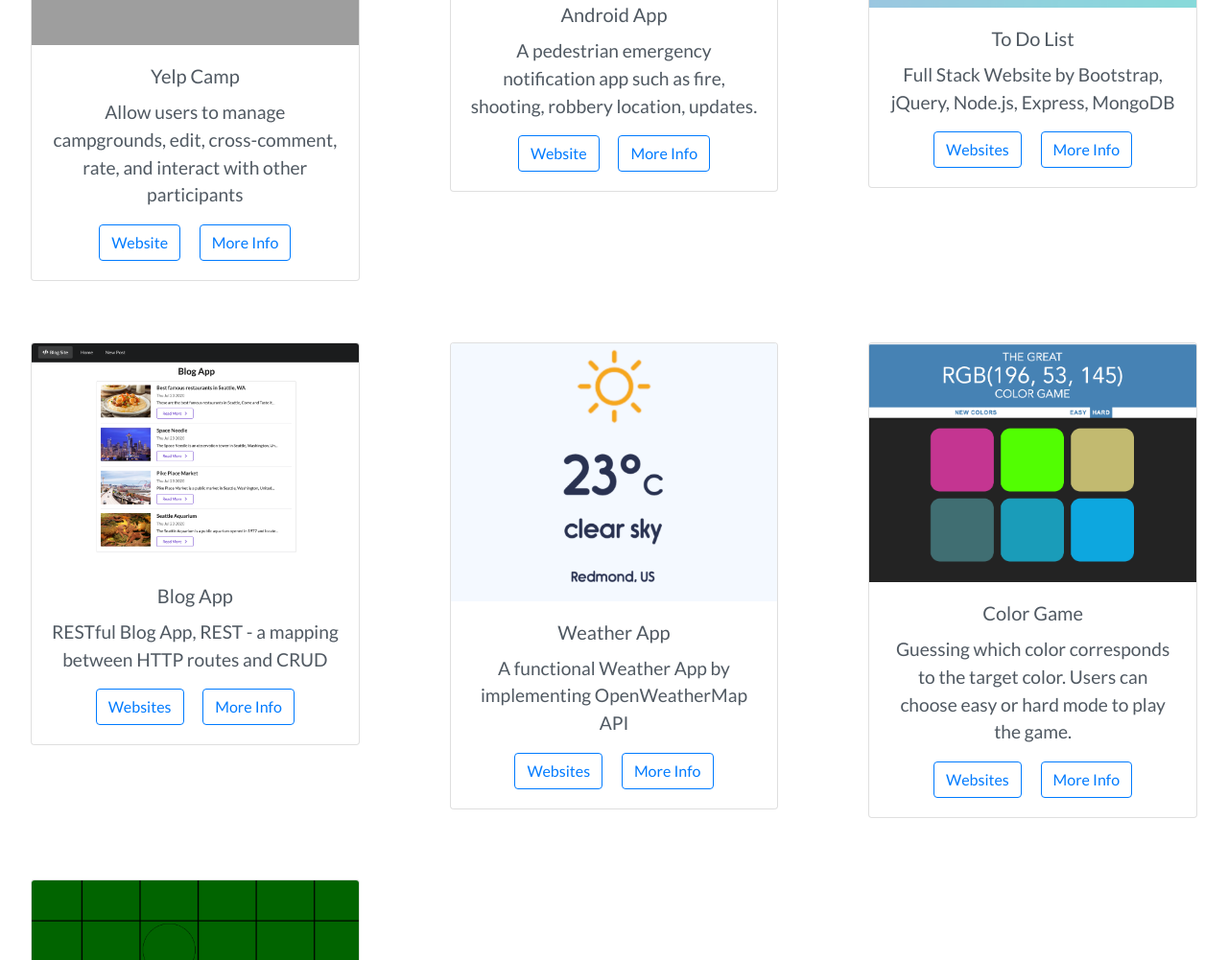
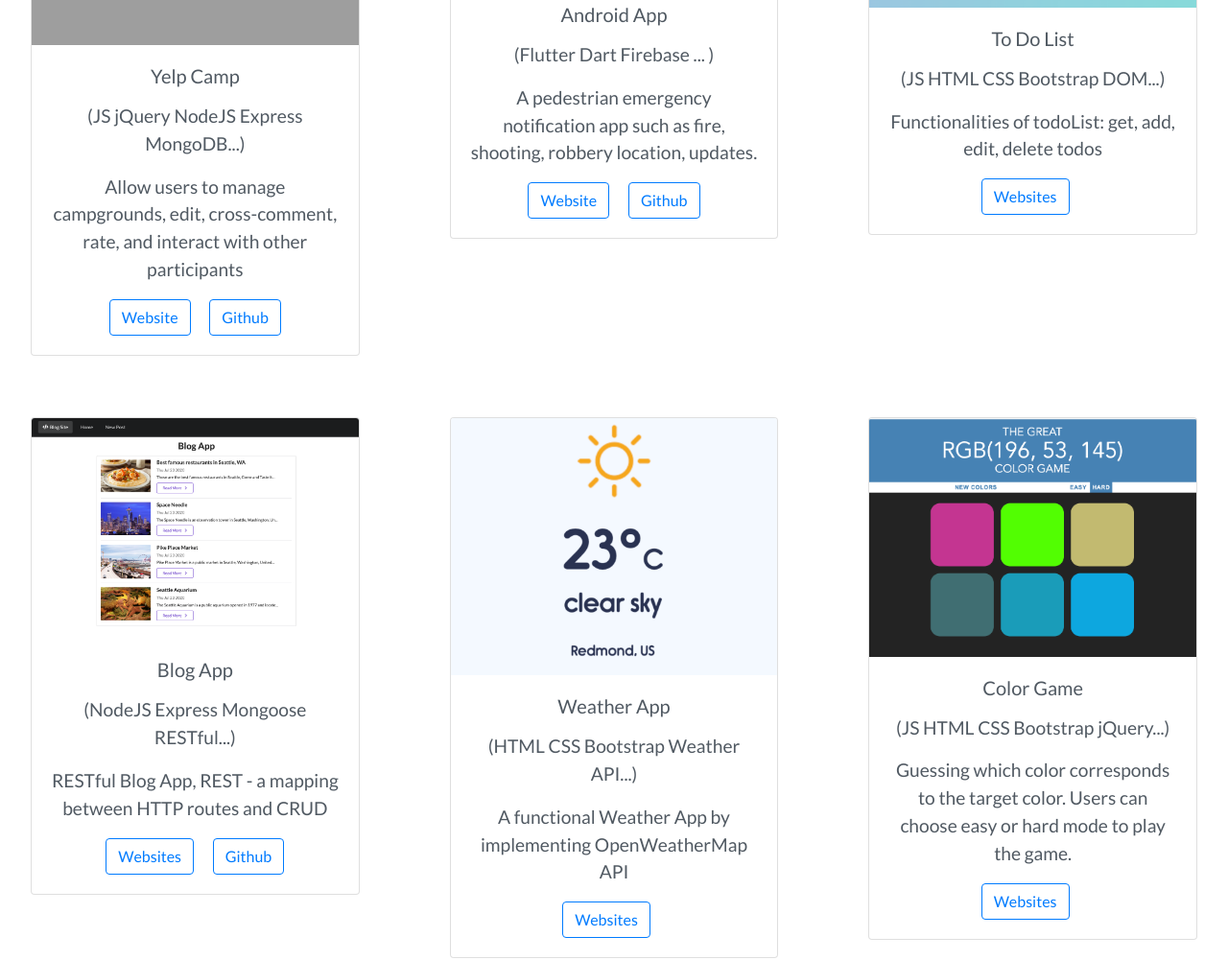
Before and after one commit to jingjingliao/Web_Development, a website: page index.html in a window 1280 px wide. Shown: the part 2868-3869 px from the top of the page at 96% size. Drawn offline with nearby package versions, Linux system fonts and the light colour scheme; grey boxes are pictures that could not be loaded.

Commit message:
update projects sections

```diff
--- a/index.html
+++ b/index.html
@@ -311,6 +311,7 @@
             <div class="card-body">
               <h5 class="card-title">Yelp Camp</h5>
               <p class="card-text">
+                <p>(JS jQuery NodeJS Express MongoDB...)</p>
                 Allow users to manage campgrounds, edit, cross-comment, rate,
                 and interact with other participants
               </p>
@@ -319,7 +320,7 @@
                 class="btn btn-outline-primary mr-3"
                 >Website</a
               >
-              <a href="#" class="btn btn-outline-primary">More Info</a>
+              <a href="https://github.com/jingjingliao/YelpCamp" class="btn btn-outline-primary">Github</a>
             </div>
           </div>
         </div>
@@ -330,6 +331,7 @@
             <div class="card-body">
               <h5 class="card-title">Android App</h5>
               <p class="card-text">
+                <p>(Flutter Dart Firebase ... )</p>
                 A pedestrian emergency notification app such as fire, shooting,
                 robbery location, updates.
               </p>
@@ -338,7 +340,11 @@
                 class="btn btn-outline-primary mr-3"
                 >Website</a
               >
-              <a href="#" class="btn btn-outline-primary">More Info</a>
+              <a
+                href="https://github.com/bryanpei/safepath"
+                class="btn btn-outline-primary"
+                >Github</a
+              >
             </div>
           </div>
         </div>
@@ -349,15 +355,15 @@
             <div class="card-body">
               <h5 class="card-title">To Do List</h5>
               <p class="card-text">
-                Full Stack Website by Bootstrap, jQuery, Node.js, Express,
-                MongoDB
+                <p>(JS HTML CSS Bootstrap DOM...)</p>
+                Functionalities of todoList: get, add, edit, delete todos
               </p>
               <a
                 href="Todo_list/todoList.html"
                 class="btn btn-outline-primary mr-3"
                 >Websites</a
               >
-              <a href="#" class="btn btn-outline-primary">More Info</a>
+
             </div>
           </div>
         </div>
@@ -370,10 +376,11 @@
             <div class="card-body">
               <h5 class="card-title">Blog App</h5>
               <p class="card-text">
+                <p>(NodeJS Express Mongoose RESTful...)</p>
                 RESTful Blog App, REST - a mapping between HTTP routes and CRUD
               </p>
               <a href="#" class="btn btn-outline-primary mr-3">Websites</a>
-              <a href="#" class="btn btn-outline-primary">More Info</a>
+              <a href="https://github.com/jingjingliao/BlogApp" class="btn btn-outline-primary">Github</a>
             </div>
           </div>
         </div>
@@ -384,6 +391,7 @@
             <div class="card-body">
               <h5 class="card-title">Weather App</h5>
               <p class="card-text">
+                <p>(HTML CSS Bootstrap Weather API...)</p>
                 A functional Weather App by implementing OpenWeatherMap API
               </p>
               <a
@@ -391,7 +399,7 @@
                 class="btn btn-outline-primary mr-3"
                 >Websites</a
               >
-              <a href="#" class="btn btn-outline-primary">More Info</a>
+
             </div>
           </div>
         </div>
@@ -402,6 +410,7 @@
             <div class="card-body">
               <h5 class="card-title">Color Game</h5>
               <p class="card-text">
+                <p>(JS HTML CSS Bootstrap jQuery...)</p>
                 Guessing which color corresponds to the target color. Users can
                 choose easy or hard mode to play the game.
               </p>
@@ -410,7 +419,7 @@
                 class="btn btn-outline-primary mr-3"
                 >Websites</a
               >
-              <a href="#" class="btn btn-outline-primary">More Info</a>
+
             </div>
           </div>
         </div>
@@ -423,11 +432,12 @@
             <div class="card-body">
               <h5 class="card-title">Othello Game</h5>
               <p class="card-text">
+                <P>Python Processing Algorithm</P>
                 A simple AI player that always makes the best move (but does not
                 plan ahead), and a simple score tracking system (a text file
                 that keeps the high score at the top).
               </p>
-              <a href="#" class="btn btn-outline-primary">More Info</a>
+              <a href="https://github.com/jingjingliao/PythonCourse_5001" class="btn btn-outline-primary">Github</a>
             </div>
           </div>
         </div>
```
